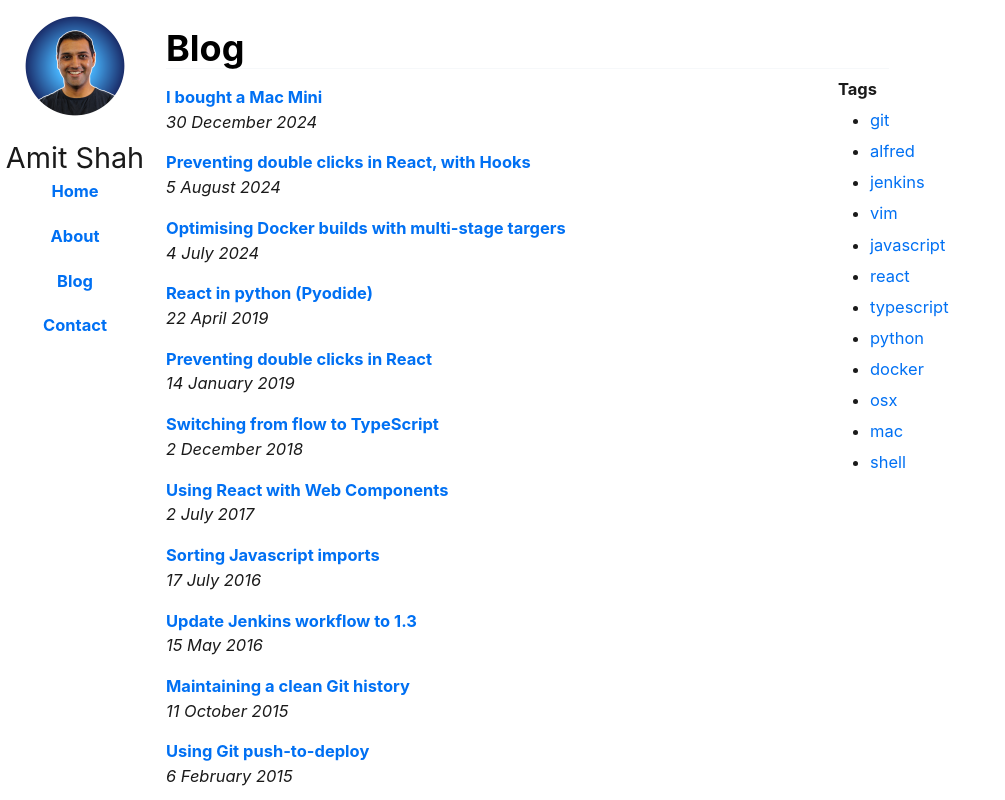
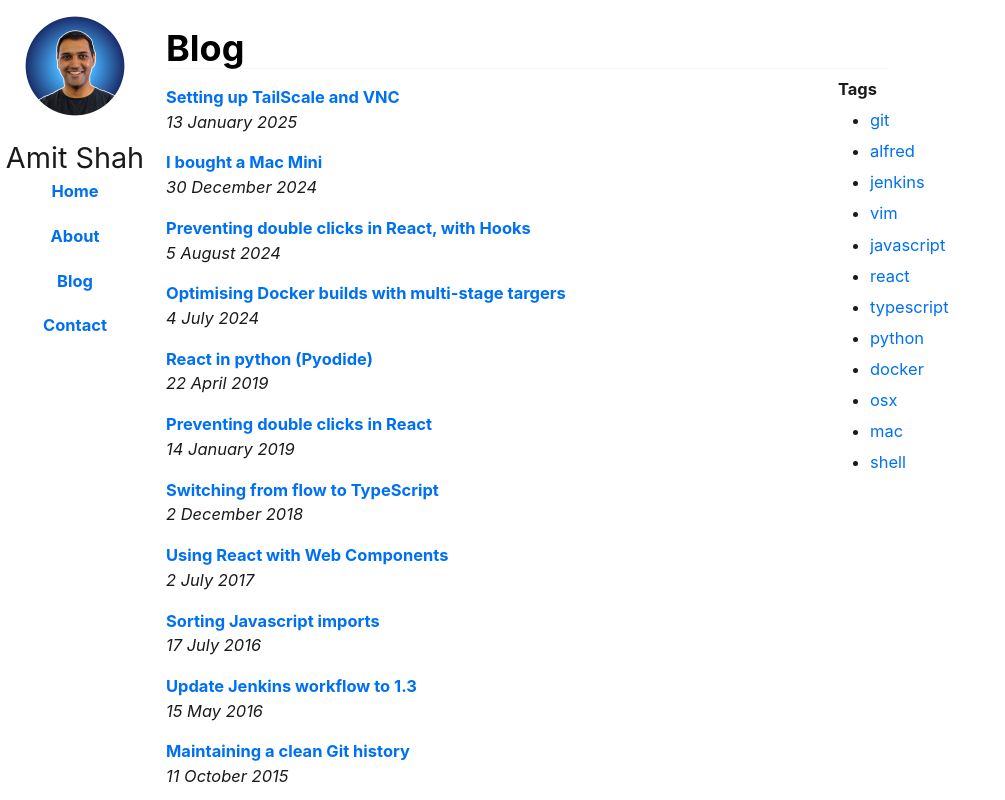
Before and after one commit to Amwam/amwam.github.io, a Next.js app: page /blog in a window 1280 px wide. Shown: the top 800 px of the page, without its empty margins (0-1005 px from the left). Built offline with nearby package versions, Linux system fonts and the light colour scheme.

Commit message:
TailScale and VNC setup post

```diff
--- a/blog_posts.ts
+++ b/blog_posts.ts
@@ -124,5 +124,13 @@ export default [
     published: true,
     slug: "i-bought-a-mac-mini",
     tags: ["osx", "mac", "python", "shell", "docker"],
+  },
+  {
+    title: "Setting up TailScale and VNC",
+    date: "2025-01-13",
+    post_number: 17,
+    published: true,
+    slug: "setting-up-tailscale-and-vnc",
+    tags: ["osx", "mac"],
   }
 ]
```
Also changed, not shown: public/posts/17.md (added, +13 -0 lines).
